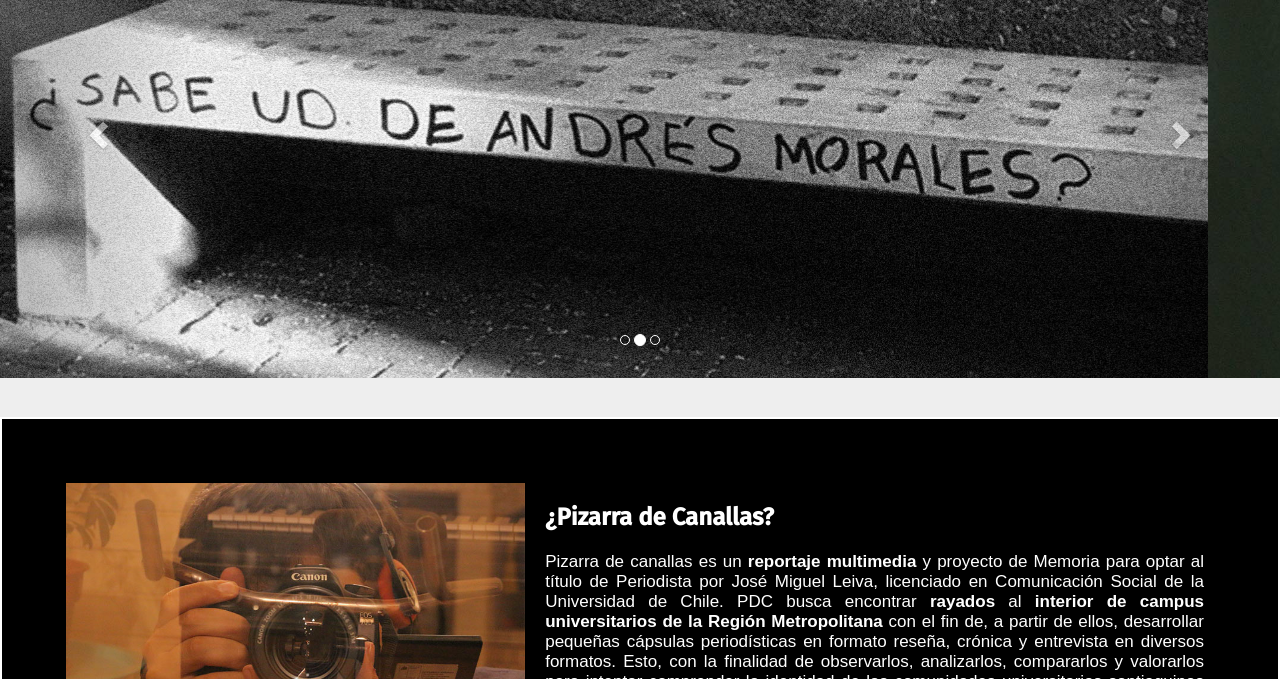
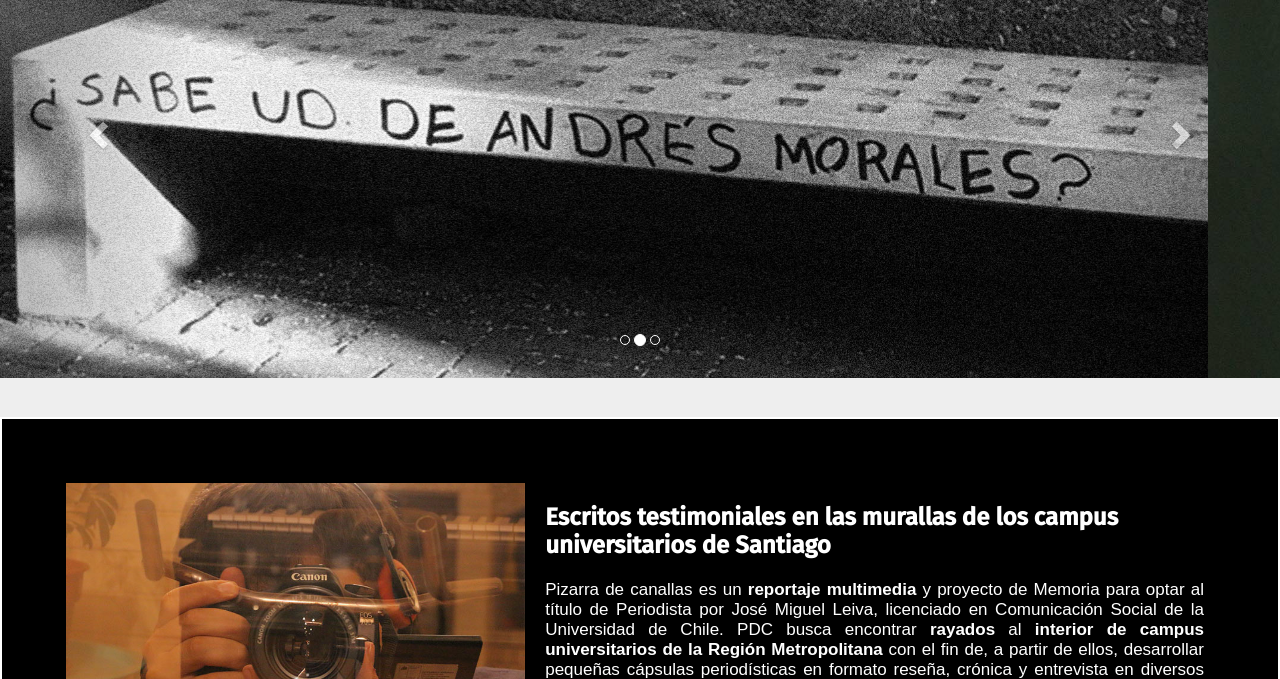
Before and after one commit to campuscontinuo/pizarradecanallas, a plain HTML site: page index.html in a window 1280 px wide. Shown: the part 121-800 px from the top of the page. Drawn offline with nearby package versions, Linux system fonts and the light colour scheme; a script that the page names is missing; a web font is replaced by a local one.

Commit message:
Update index.html

```diff
--- a/index.html
+++ b/index.html
@@ -86,7 +86,7 @@
       <img src="Images/JMLespejo.jpg">
       </div>
       <div class="texto-about">
-        <h3>¿Pizarra de Canallas?</h3><br>
+        <h3>Escritos testimoniales en las murallas de los campus universitarios de Santiago</h3><br>
         <p>Pizarra de canallas es un <b>reportaje multimedia</b> y proyecto de Memoria para optar al título de Periodista por José Miguel Leiva, licenciado en Comunicación Social de la Universidad de Chile. PDC busca encontrar <b>rayados</b> al <b>interior de campus universitarios de la Región Metropolitana</b> con el fin de, a partir de ellos, desarrollar pequeñas cápsulas periodísticas en formato reseña, crónica y entrevista en diversos formatos. Esto, con la finalidad de observarlos, analizarlos, compararlos y valorarlos para intentar comprender la identidad de las comunidades universitarias santiaguinas de inicios de la segunda década del siglo XXI.</p>
         <br><br>
         <p style="text-align: center; background-color: #dc0d0d; padding: 10px; width: 20%;"><a href="pdc.html" style="color: white;"><b>Leer más...</b></a></p>
```
